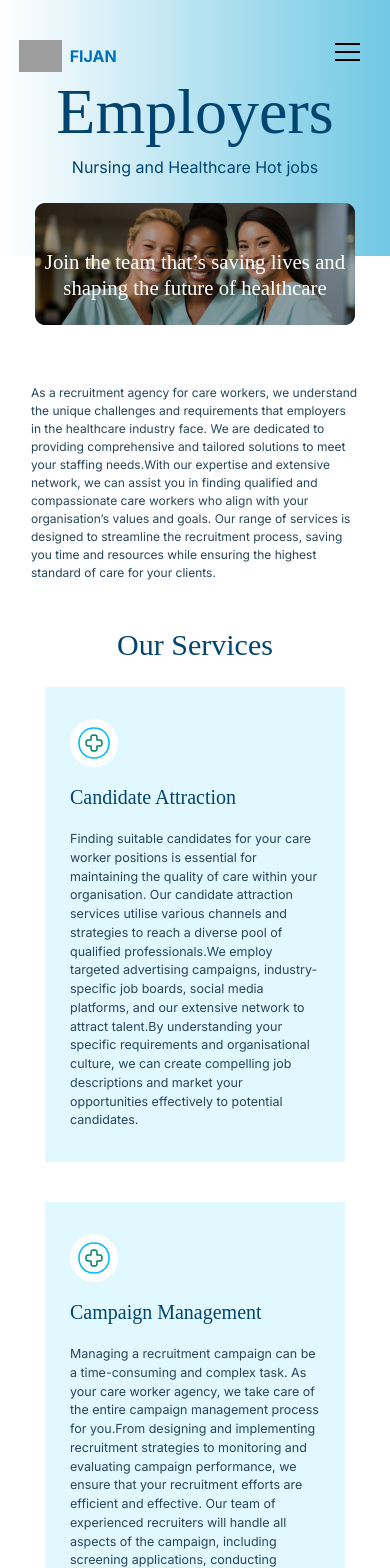
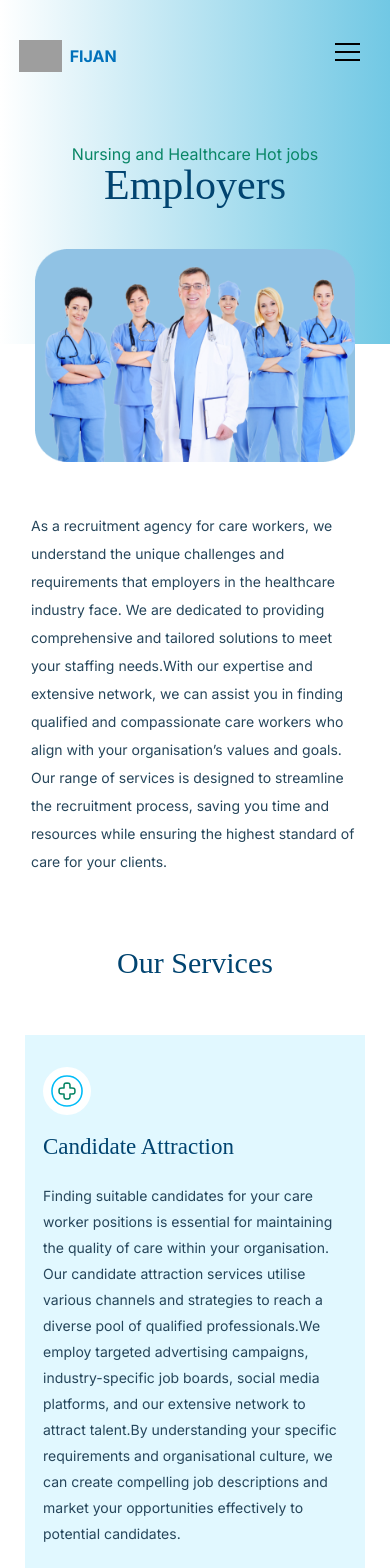
Before and after one commit to Princessayomide53/Fijan, a React (Create React App) app: page /employers in a window 390 px wide. Shown: the top 1568 px of the page. Built offline with nearby package versions, Linux system fonts and the light colour scheme; grey boxes are pictures that could not be loaded; a web font is replaced by a local one.

Commit message:
done with the employers page

```diff
--- a/src/Routers/Careers/Hero.js
+++ b/src/Routers/Careers/Hero.js
@@ -1,26 +1,29 @@
 import React from 'react';
-import Careers from '../../Assets/Careers.png';
+import employer from '../../Assets/employer.png';
 
 const Hero = () => {
   return (
-    <section className='bg-gradient-to-r from-[#ffffff] to-[#71C8E4] w-full h-[16rem] md:h-[20rem] lg:h-[25.5rem] xl:h-[28rem] mb[5rem] md:mb-[9rem] lg:mb-[9rem] xl:mb-[10rem] mac:mb-[15rem]'>
+    <section className='bg-gradient-to-r from-[#ffffff] to-[#71C8E4] w-full h-[21.5rem] md:h-[20rem] lg:h-[25.5rem] xl:h-[28rem] mb[5rem] md:mb-[9rem] lg:mb-[9rem] xl:mb-[10rem] mac:mb-[15rem]'>
       <div className='mac:max-w-[83rem] md:max-w-[45rem] xl:max-w-[75rem] pro:max-w-[52rem] max-w-[22rem] mx-auto '>
-        <h2 className='text-center pt-[5rem] md:pt-[5rem] lg:pt-[7rem] xl:pt-[8.1rem] text-[4rem] md:text-[5.5rem] lg:text-[6.5rem] xl:text-[7.5rem] text-[#014470] font-normal leading-[4rem] lg:leading-[5.8rem] xl:leading-[6.3rem] special-font'>
+        <p className='text-[#098666] pt-[9rem] md:pt-[1.2rem] md:hidden lg:pt-[1rem] text-center  text-[1rem] md:text-[1.5rem] lg:text-[2rem] font-normal leading-[20px]'>
+          Nursing and Healthcare Hot jobs
+        </p>
+        <h2 className='text-center md:pt-[5rem] lg:pt-[7rem] xl:pt-[8.1rem] text-[42px] md:text-[5.5rem] lg:text-[6.5rem] xl:text-[7.5rem] text-[#014470] font-normal leading-[42px] md:leading-[4rem] lg:leading-[5.8rem] xl:leading-[6.3rem] special-font'>
           Employers
         </h2>
-        <p className='text-[#014470] md:pt-[1.2rem] lg:pt-[1rem] text-center pt-[0.7rem] text-[1rem] md:text-[1.5rem] lg:text-[2rem] font-normal leading-normal'>
+        <p className='text-[#014470] hidden md:block md:pt-[1.2rem] lg:pt-[1rem] text-center pt-[0.7rem] text-[1rem] md:text-[1.5rem] lg:text-[2rem] font-normal leading-normal'>
           Nursing and Healthcare Hot jobs
         </p>
-        <div className='relative flex flex-col items-center justify-center pt-[1.5rem] md:pt-[3rem] lg:pt-[2rem] xl:pt-[2rem]'>
+        <div className='relative flex flex-col items-center justify-center pt-[2.7rem] md:pt-[3rem] lg:pt-[2rem] xl:pt-[2rem]'>
           <img
-            src={Careers}
+            src={employer}
             alt=''
             className='object-contain w-[20rem] md:w-[42rem] mac:w-[80rem] lg:w-[55rem] mac:h-[30rem] xl:w-[70rem] xl:h-[28rem]'
           />
-          <h2 className='absolute special-font text-[1.3rem] leading-tight md:text-[3rem] lg:text-[3.5rem] xl:text-[5rem] w-full font-normal md:leading-[3rem] lg:leading-[4.357rem] top-[6rem] md:top-1/2 left-1/2 transform -translate-x-1/2 -translate-y-1/2 text-center text-white'>
+          {/* <h2 className='absolute special-font text-[1.3rem] leading-tight md:text-[3rem] lg:text-[3.5rem] xl:text-[5rem] w-full font-normal md:leading-[3rem] lg:leading-[4.357rem] top-[6rem] md:top-1/2 left-1/2 transform -translate-x-1/2 -translate-y-1/2 text-center text-white'>
             Join the team that’s saving lives and <br />
             shaping the future of healthcare
-          </h2>
+          </h2> */}
         </div>
       </div>
     </section>
--- a/src/Routers/Careers/Nurses.js
+++ b/src/Routers/Careers/Nurses.js
@@ -49,11 +49,11 @@ const Nurses = () => {
     setHover(null);
   };
   return (
-    <section className='mac:max-w-[80rem] md:max-w-[45rem] lg:max-w-[57rem] xl:max-w-[65rem] pro:max-w-[52rem] max-w-[22rem] mx-auto pt-[7rem] md:pt-[3rem] lg:pt-[5rem] xl:pt-[11rem] mac:pt-[9rem]'>
+    <section className='mac:max-w-[80rem] md:max-w-[45rem] lg:max-w-[57rem] xl:max-w-[65rem] pro:max-w-[52rem] max-w-[22rem] mx-auto pt-[9.5rem] md:pt-[3rem] lg:pt-[5rem] xl:pt-[11rem] mac:pt-[9rem]'>
       {/* <h1 className=' text-center md:text-left special-font md:px-2 xl:px-7 mac:px-0 text-3xl md:text-4xl leading-normal lg:leading-[3.85rem] font-normal lg:text-5xl xl:text-6xl mac:text-[3.5rem] text-[#014470] '>
         Registered General Nurse - RGN
       </h1> */}
-      <p className='pt-[1rem] md:pt-[2.5rem] text-[12px]  md:text-[12px] max-w-[20.5rem] md:max-w-[35rem] lg:max-w-[45rem] xl:max-w-[60rem] mac:max-w-[70rem] mx-auto flex flex-wrap text-[#26465B] lg:text-sm xl:text-base mac:text-lg font-normal md:leading-normal'>
+      <p className='pt-[1rem] md:pt-[2.5rem] text-[14px] leading-[28px] md:text-[12px] max-w-[20.5rem] md:max-w-[35rem] lg:max-w-[45rem] xl:max-w-[60rem] mac:max-w-[70rem] mx-auto flex flex-wrap text-[#26465B] lg:text-sm xl:text-base mac:text-lg font-normal md:leading-normal'>
         As a recruitment agency for care workers, we understand the unique
         challenges and requirements that employers in the healthcare
         <br className='hidden mac:block' /> industry face. We are dedicated to
@@ -67,16 +67,16 @@ const Nurses = () => {
         process, saving you time and <br className='hidden mac:block' />
         resources while ensuring the highest standard of care for your clients.
       </p>
-      <h1 className=' text-center special-font pt-[40px] md:pt-[50px] xl:pt-[75px] mac:px-0 text-3xl md:text-4xl leading-normal lg:leading-[3.85rem] font-normal lg:text-5xl xl:text-7xl mac:text-[3.5rem] text-[#014470] '>
+      <h1 className=' text-center special-font pt-[64px] md:pt-[50px] xl:pt-[75px] mac:px-0 text-3xl md:text-4xl leading-normal lg:leading-[3.85rem] font-normal lg:text-5xl xl:text-7xl mac:text-[3.5rem] text-[#014470] '>
         Our Services
       </h1>
-      <div className='grid grid-cols-1 md:grid-cols-2 lg:grid-cols-2 mac:grid-cols-3 gap-y-[40px] md:gap-y-[55px] lg:gap-y-[83px] gap-x-[20px] pt-[20px] md:pt-[46px] hover:bg-white'>
+      <div className='grid grid-cols-1 md:grid-cols-2 lg:grid-cols-2 mac:grid-cols-3 gap-y-[50px] md:gap-y-[55px] lg:gap-y-[83px] gap-x-[20px] pt-[50px] md:pt-[46px] hover:bg-white'>
         {jobs.map((cards) => (
           <div
             key={cards.id}
             onMouseEnter={() => handleMouseEnter(cards.id)}
             onMouseLeave={handleMouseLeave}
-            className='w-[300px] mx-auto md:w-[340px] md:h-[622px] lg:w-[413px] lg:h-[662px] bg-[#E1F8FF] py-[32px] px-[25px] transition-colors duration-300 ease-in-out hover:bg-white hover:shadow-md hover:shadow-[#00000026]'
+            className='w-[300px] iphone:w-[340px] mx-auto md:w-[340px] md:h-[622px] lg:w-[413px] lg:h-[662px] bg-[#E1F8FF] py-[32px] px-[18px] md:px-[25px] transition-colors duration-300 ease-in-out hover:bg-white hover:shadow-md hover:shadow-[#00000026]'
           >
             {hover === cards.id ? (
               <div className=' bg-[#0171BB] w-10 h-10 flex justify-center items-center rounded-full'>
@@ -122,10 +122,10 @@ const Nurses = () => {
               </div>
             )}
 
-            <h3 className='pt-[15px] special-font text-[#014470] text-xl md:text-[20px] lg:text-[28px] font-normal leading-normal'>
+            <h3 className='pt-[15px] special-font text-[#014470] text-[23px] md:text-[20px] lg:text-[28px] font-normal leading-normal'>
               {cards.title}
             </h3>
-            <p className='pt-[18px] leading-normal font-normal md:leading-[26px] text-[12.5px] md:text-[13px] lg:text-base text-[#26465B]'>
+            <p className='pt-[18px] font-normal leading-[26px] text-[14px] md:text-[13px] lg:text-base text-[#26465B]'>
               {cards.description}
             </p>
           </div>
--- a/src/Routers/ReusableHeader.js
+++ b/src/Routers/ReusableHeader.js
@@ -13,10 +13,10 @@ const ReusableHeader = ({
         <p className='text-[#098666] text-sm md:text-xl pt-[8.5rem] md:pt-[7.5rem] lg:pt-[9rem] xl:pt-[9.5rem] text-center font-medium leading-[18px] md:leading-[20px]'>
           {text}
         </p>
-        <h2 className='text-center text-[42px] md:text-[5.5rem] lg:text-[6rem] xl:text-[7.5rem] text-[#014470] font-normal leading-normal md:leading-[4rem] lg:leading-[4.7rem] xl:leading-[4rem] special-font'>
+        <h2 className='text-center text-[42px] md:text-[5.5rem] lg:text-[6rem] xl:text-[7.5rem] text-[#014470] font-normal leading-[42px] md:leading-[4rem] lg:leading-[4.7rem] xl:leading-[4rem] special-font'>
           {title}
         </h2>
-        <div className='relative flex flex-col items-center justify-center pt-[2.3rem] md:pt-[3rem] lg:pt-[2rem] xl:pt-[3rem]'>
+        <div className='relative flex flex-col items-center justify-center pt-[2.7rem] md:pt-[3rem] lg:pt-[2rem] xl:pt-[3rem]'>
           <img
             src={imageSrc}
             alt=''
```
